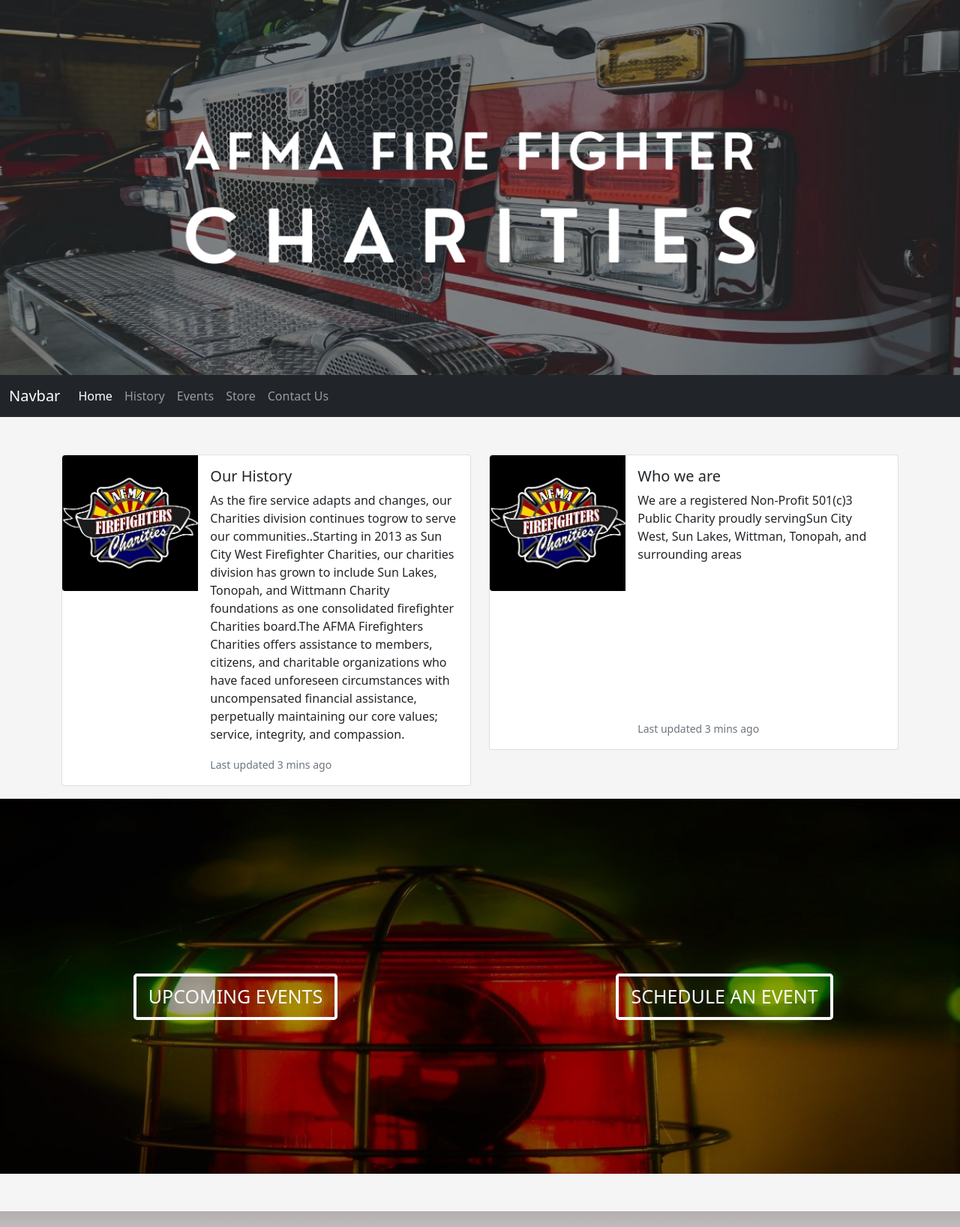
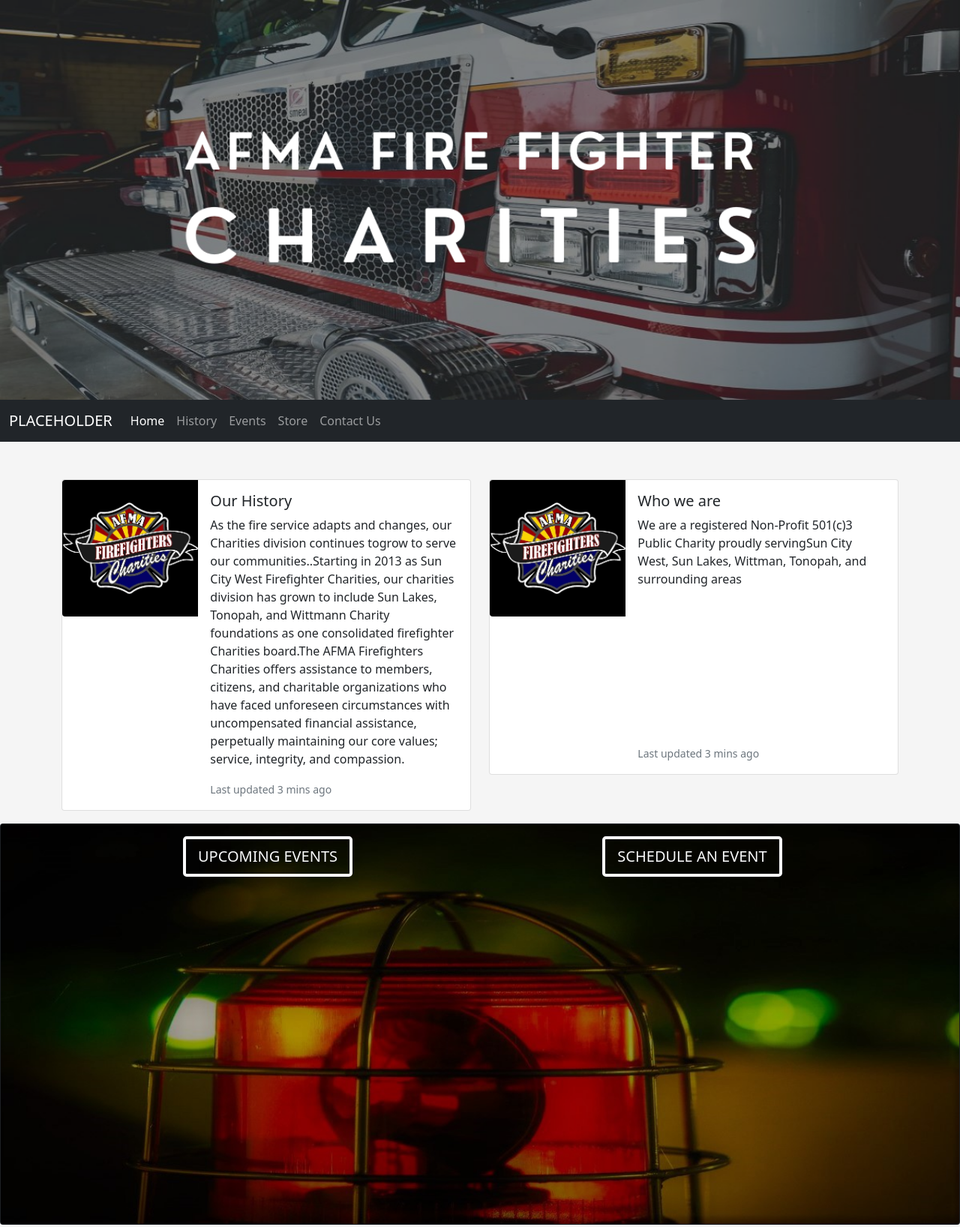
Before and after one commit to mnasr118/AFMA-Charraties, a website: page index.html in a window 1280 px wide. Shown: the top 1636 px of the page at 75% size. Drawn offline with nearby package versions, Linux system fonts and the light colour scheme.

Commit message:
still working on buttons

```diff
--- a/css/styles.css
+++ b/css/styles.css
@@ -23,10 +23,7 @@
     height:300px;
     width:300px;
 }
-.jumbotron {
 
-
-    }
 .space {
     height:500px;
 }
@@ -58,23 +55,3 @@
     width: 100%;
     height: 100%;
     }
-
-    #banner-btn {
-        font-size:25px;
-        border:black;
-        border:10px;
-    }
-.hero-image{
-
-        position: relative;
-        text-align: center;
-        color: white;
-
-}
-
-.centered {
-    position: absolute;
-    top: 50%;
-    left: 50%;
-    transform: translate(-50%,-50%);
-  }
--- a/index.html
+++ b/index.html
@@ -24,20 +24,13 @@
 	</head>
 	<body>
 		<header class = "">
-			<div class = "jumbotron-fluid hero-img">
-			<div class="bg-image hero"
-			style="background-image: url('img/truckhero2.png');
-					background-size:cover;
-					background-repeat: no;
-				   height: 500px">
+			<div class = "jumbotron-fluid ">
+				<img class ="img-fluid w-100" src = "img/truckhero2.png">
 			</div>
-
-			</div>
-
 		</header>
 		<nav class="navbar navbar-expand-lg navbar-dark bg-dark">
 			<div class="container-fluid">
-				<a class="navbar-brand" href="index.html">Navbar</a>
+				<a class="navbar-brand" href="index.html">PLACEHOLDER</a>
 				<button
 					class="navbar-toggler"
 					type="button"
@@ -72,7 +65,7 @@
 				</div>
 			</div>
 		</nav>
-		<div class = "container"> <!--cards-->
+		<div class = "container"> <!-- info cards-->
 			<div class = "row row-content">
 				<div class = "col-xs-12 col-md-6">
 					<div class="card mb-3" ">
@@ -124,30 +117,25 @@
 		</div>
 
 		<div class = "jumbotron-fluid row-content-end"> <!--Banner 2 with buttons-->
-			<div class = "c">
-			<div class="bg-image"
-     style="background-image: url('img/herotwo.jpg');
-	 		background-size:cover;
-			background-repeat: no;
-			height:500px;">
-
+			<div class="card bg-dark text-white">
+				<img src="img/herotwo.jpg" class="card-img" alt="...">
+				<div class=" container card-img-overlay">
 					<div class = "row">
 						<div class = "col-md-6 d-flex justify-content-center ">
-							<div class = " d-flex align-items-center">
-							<button  id = "banner-btn" type ="button" data-bs-toggle="modal" data-bs-target="#eventsModal"  class = "border border-light border-4 btn btn-lg btn-outline-light ">UPCOMING EVENTS</button><br><br></br></br>
-							<br></br><br></br><br></br><br></br><br></br><br></br><br></br><br></br><br></br>
+							<div class = " ">
+								<button   id = "banner-btn" type ="button" data-bs-toggle="modal" data-bs-target="#eventsModal"  class = "border border-light border-4 btn btn-lg btn-outline-light">UPCOMING EVENTS</button>
 							</div>
 						</div>
-						<div class = "col-md-6 d-flex justify-content-center ">
-							<div class = " d-flex align-items-center">
-							<button id ="banner-btn" type ="button" data-bs-toggle="modal" data-bs-target="#contactModal" class = " border border-light border-4 btn btn-lg btn-outline-light v ">SCHEDULE AN EVENT</button><br><br></br></br>
-							<br></br><br></br><br></br><br></br><br></br><br></br><br></br><br></br><br></br>
+						<div class = "col-md-6 d-flex align-items-center justify-content-center ">
+							<div class = " ">
+								<button id ="banner-btn" type ="button" data-bs-toggle="modal" data-bs-target="#contactModal" class = " border border-light border-4 btn btn-lg btn-outline-light v ">SCHEDULE AN EVENT</button>
 							</div>
 						</div>
 					</div>
 				</div>
 			</div>
 		</div>
+
 
 		<div class="modal fade" id="eventsModal" tabindex="-1"  aria-labelledby="exampleModalLabel" aria-hidden="true"> <!--Event calendar Modal-->
   			<div class="modal-dialog modal-xl">
@@ -157,18 +145,18 @@
        					 <button type="button" class="btn-close" data-bs-dismiss="modal" aria-label="Close"></button>
       				</div>
       				<div class="modal-body">
-		v<div class = "responsive-iframe-container">
+						<div class = "responsive-iframe-container">
 							<iframe src="https://calendar.google.com/calendar/embed?src=49jq0fpk6da1i6780d8nb22vs4%40group.calendar.google.com&ctz=America%2FPhoenix" style="border: 0" width="800" height="600" frameborder="0" scrolling="yes"></iframe>
-		</div>      </div>
+						</div>
+					</div>
       			<div class="modal-footer">
         			<button type="button" class="btn btn-secondary" data-bs-dismiss="modal">Close</button>
-
       			</div>
     			</div>
   			</div>
 		</div>
 
-		<div class="modal fade" id="contactModal" tabindex="-1" aria-labelledby="exampleModalLabel" aria-hidden="true">
+		<div class="modal fade" id="contactModal" tabindex="-1" aria-labelledby="exampleModalLabel" aria-hidden="true"><!--Contact form Modal-->
 			<div class="modal-dialog modal-lg">
 			  <div class="modal-content">
 				<div class="modal-header">
@@ -185,10 +173,6 @@
 			  </div>
 			</div>
 		  </div>
-
-
-
-
 
 		<footer>
 			<div class = "container-fluid">
```
Lines whose indentation alone changed are shown as unchanged.
